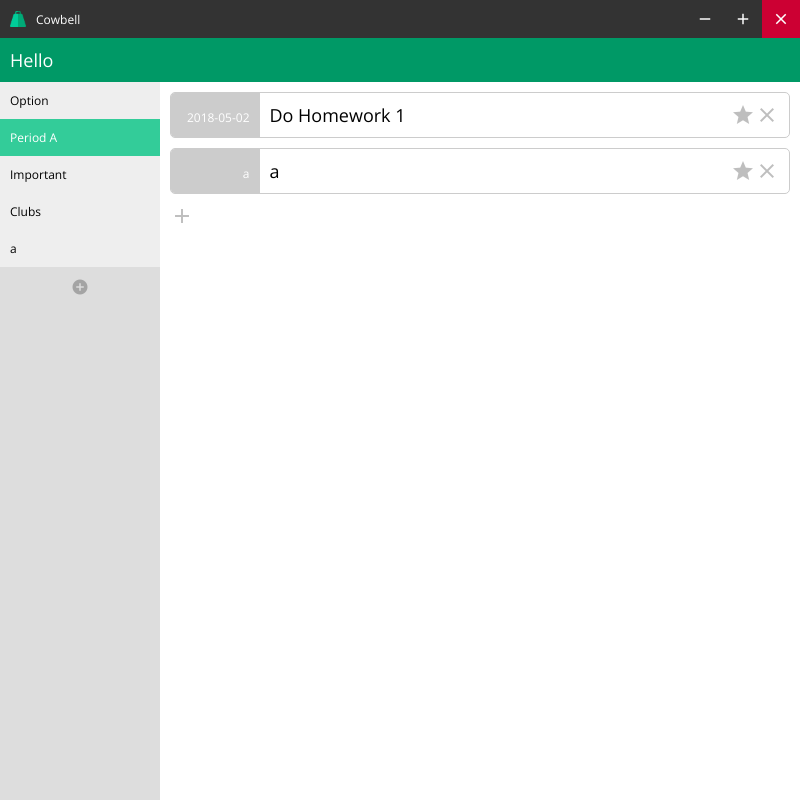
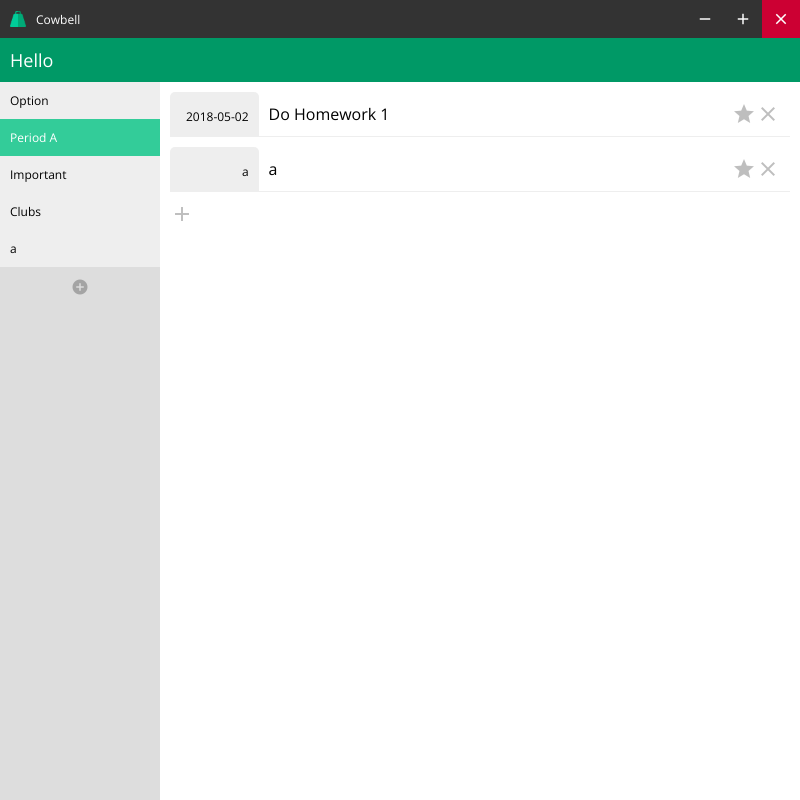
Before and after one commit to Nichodon/cowbell, an Electron app: page index.html in a window 800 px wide. Drawn offline with nearby package versions, Linux system fonts and the light colour scheme.

Commit message:
improve item style

```diff
--- a/styles.css
+++ b/styles.css
@@ -95,17 +95,14 @@ i {
     padding: 10px;
 }
 .item {
-    background-color: #fff;
-    border: 1px solid #ccc;
-    border-radius: 5px;
+    border-bottom: 1px solid #eee;
     display: flex;
     margin: 10px 10px 0 10px;
 }
 .date {
-    background-color: #ccc;
-    border-bottom-left-radius: 4px;
-    border-top-left-radius: 4px;
-    color: #fff;
+    background-color: #eee;
+    border-top-left-radius: 5px;
+    border-top-right-radius: 5px;
     font-size: 12px;
     padding: 16px 10px 10px 10px;
     text-align: right;
@@ -117,7 +114,7 @@ i {
     width: 100%;
 }
 .item h2 {
-    font-size: 18px;
+    font-size: 16px;
     flex: 1;
 }
 .buttons {
```
